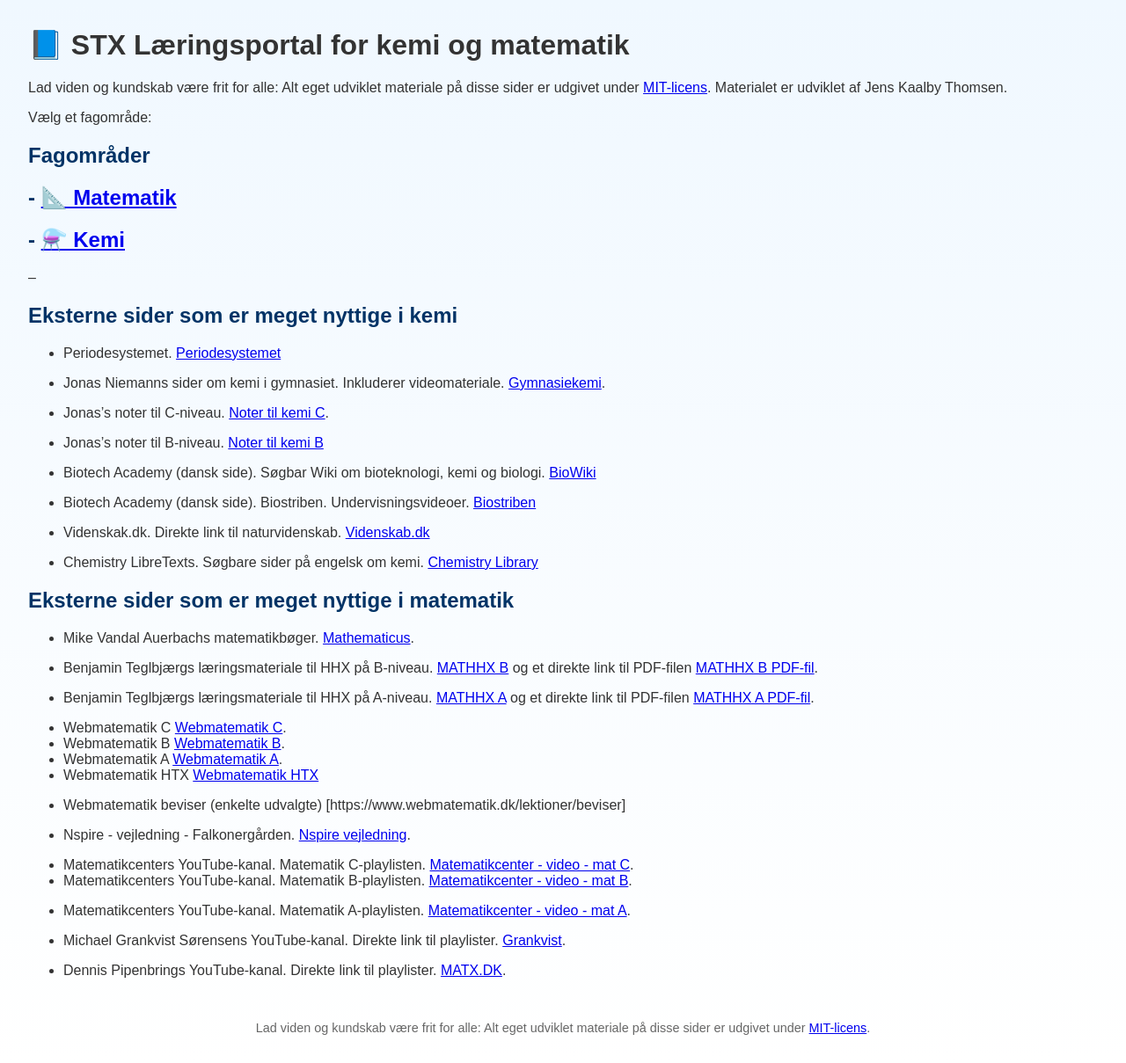
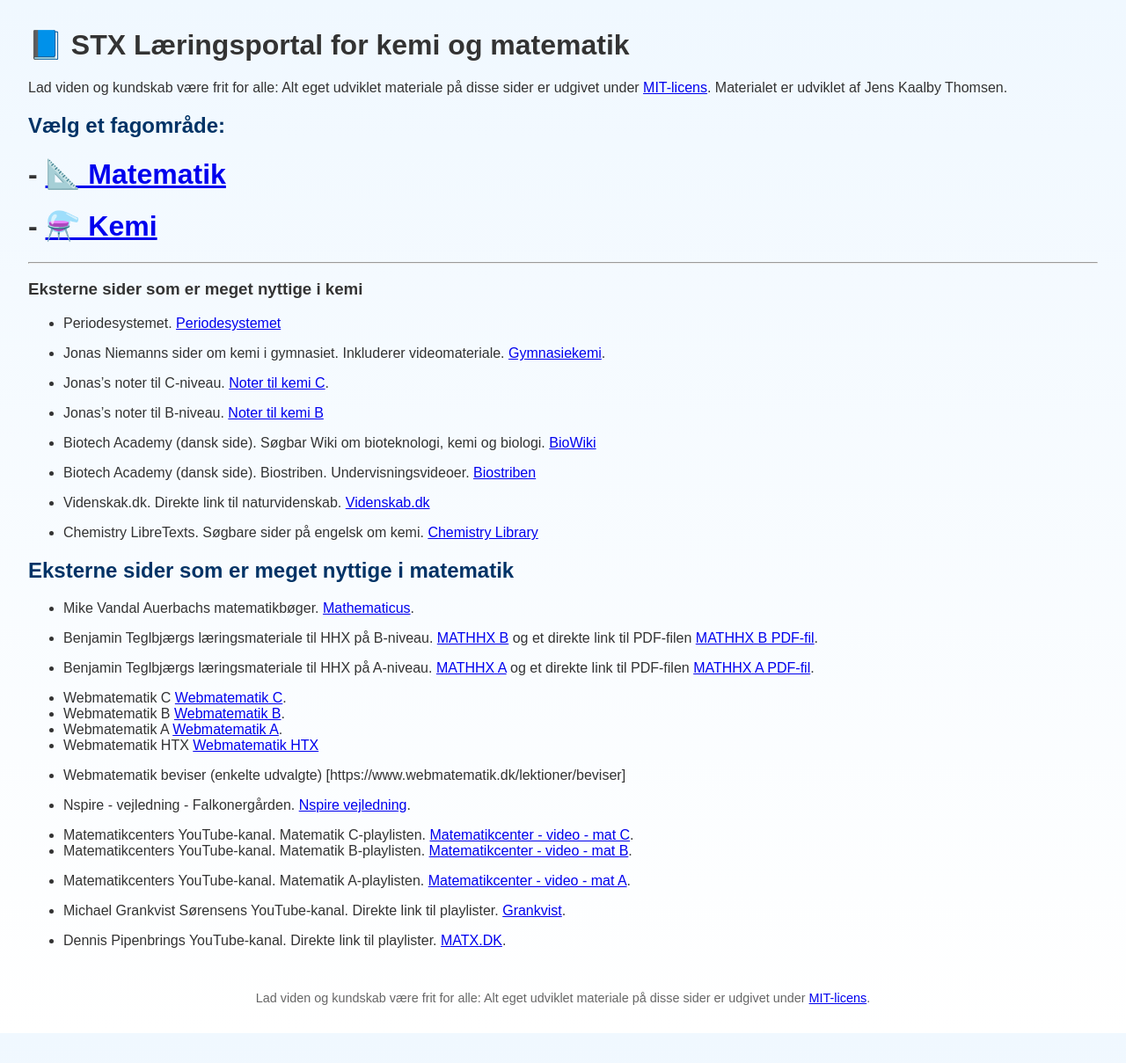
Before and after one commit to jenskaalby/matkem, a Jekyll site: the page built from index.md, in a window 1280 px wide. Shown: the whole page at 88% size. Built offline with Jekyll 4.4.1, drawn with Linux system fonts in a browser that asks for light colours; after the commit the page ends 1175 px from its top, so only the background shows below that.

Commit message:
Update index.md

```diff
--- a/index.md
+++ b/index.md
@@ -7,16 +7,14 @@ title: "Læringsportal for kemi og matematik på STX"
 
 Lad viden og kundskab være frit for alle: Alt eget udviklet materiale på disse sider er udgivet under [MIT-licens](https://opensource.org/licenses/MIT). Materialet er udviklet af Jens Kaalby Thomsen.
 
-Vælg et fagområde:
+## Vælg et fagområde:
 
-## Fagområder
+# - [📐 Matematik](./matematik/index.html)
+# - [⚗️ Kemi](./kemi/index.html)
 
-## - [📐 Matematik](./matematik/index.html)
-## - [⚗️ Kemi](./kemi/index.html)
+---
 
---
-
-## Eksterne sider som er meget nyttige i kemi
+### Eksterne sider som er meget nyttige i kemi
 - Periodesystemet. [Periodesystemet](https://ptable.com/?lang=da#Egenskaber/Serie)
 
 - Jonas Niemanns sider om kemi i gymnasiet. Inkluderer videomateriale. [Gymnasiekemi](https://www.gymnasiekemi.com/).
```
